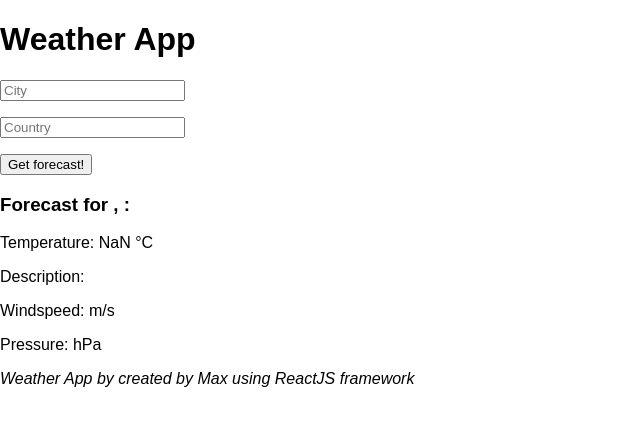
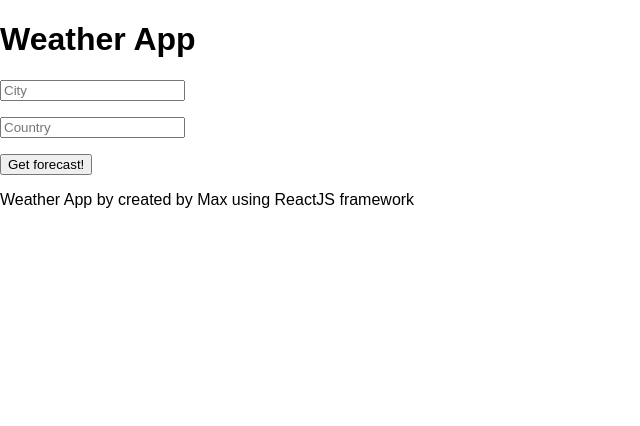
Before and after one commit to maxtwardowski/weatherapp, a React (Create React App) app: page / in a window 1280 px wide. Shown: the top 426 px of the page, without its empty margins (0-640 px from the left). Built offline with nearby package versions, Linux system fonts and the light colour scheme.

Commit message:
Forecast component hides if no search has occured

```diff
--- a/src/Footer.js
+++ b/src/Footer.js
@@ -4,7 +4,7 @@ class Footer extends Component {
   render() {
     return (
       <div>
-        <p><i>Weather App by created by Max using ReactJS framework</i></p>
+        <p>Weather App by created by Max using ReactJS framework</p>
       </div>
     );
   }
--- a/src/Forecast.js
+++ b/src/Forecast.js
@@ -3,7 +3,8 @@ import React, { Component } from 'react';
 const celsiusconverter = 273.15;
 
 class Forecast extends Component {
-  render () {
+  render() {
+    if (this.props.city) {
       return (
         <div>
           <h3>Forecast for {this.props.city}, {this.props.country}:</h3>
@@ -13,6 +14,11 @@ class Forecast extends Component {
           <p>Pressure: {this.props.pressure} hPa</p>
         </div>
       );
+    } else {
+      return (
+        <div></div>
+      )
+    }
   }
 }
 
```
Also changed, not shown: src/index.css (line endings or trailing spaces). Lines whose indentation alone changed are shown as unchanged.
